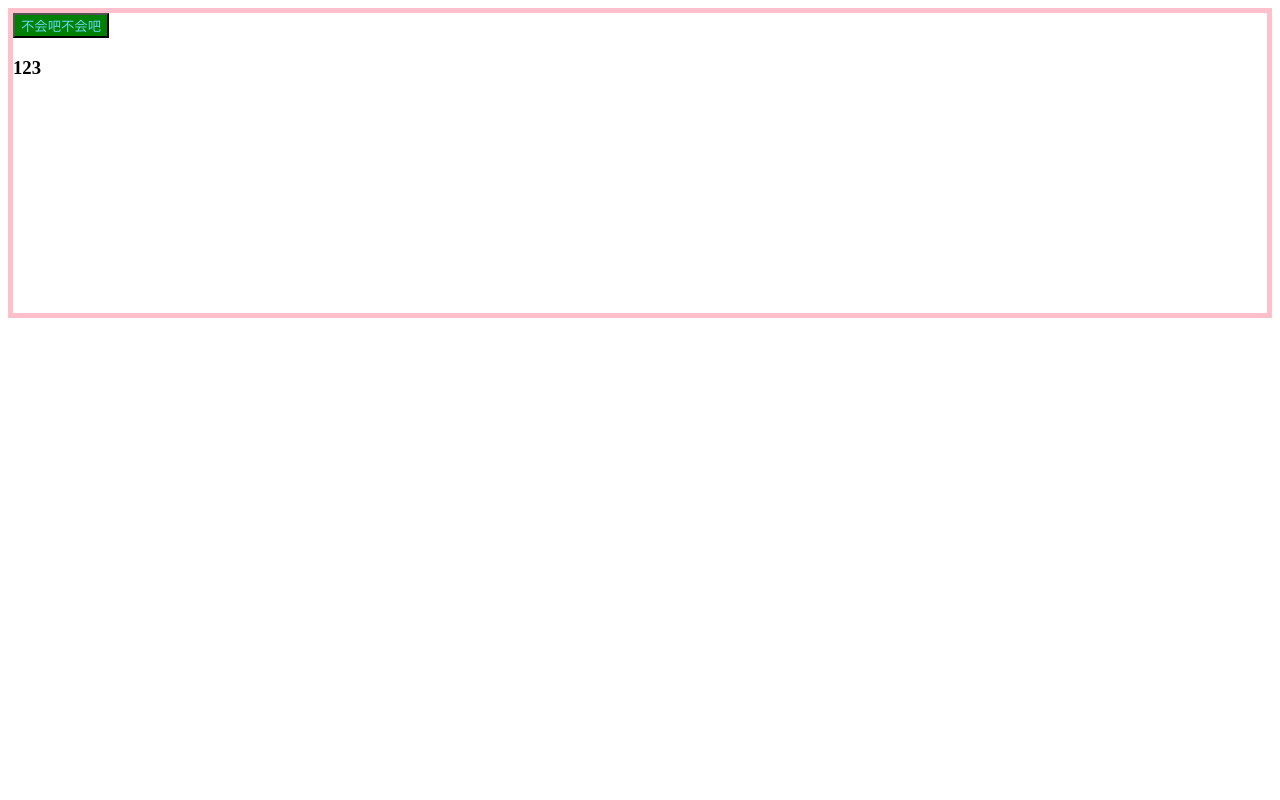
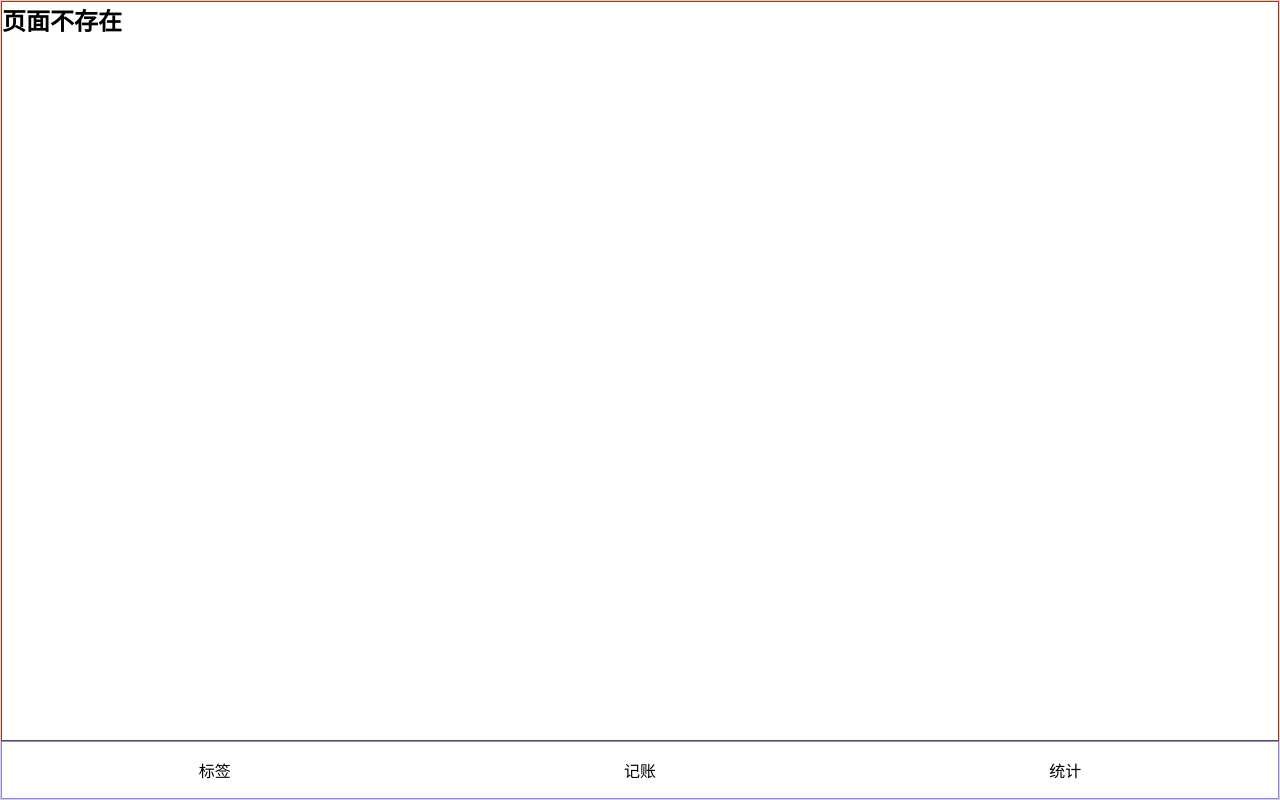
Before and after one commit to Guang-Yu6/react-my-account-book, a React (Create React App) app: page / in a window 1280 px wide. Built offline with nearby package versions, Linux system fonts and the light colour scheme.

Commit message:
导航栏布局搞定

```diff
--- a/package.json
+++ b/package.json
@@ -12,6 +12,7 @@
     "@types/react-dom": "^17.0.0",
     "react": "^17.0.2",
     "react-dom": "^17.0.2",
+    "react-router-dom": "^5.2.0",
     "react-scripts": "4.0.3",
     "styled-components": "^5.3.0",
     "typescript": "^4.1.2",
@@ -42,6 +43,7 @@
     ]
   },
   "devDependencies": {
+    "@types/react-router-dom": "^5.1.8",
     "@types/styled-components": "^5.1.11"
   }
 }
--- a/src/App.tsx
+++ b/src/App.tsx
@@ -1,24 +1,101 @@
 import React from 'react';
+import {
+  HashRouter as Router,
+  Switch,
+  Route,
+  Link,
+  Redirect
+} from 'react-router-dom';
 import styled from 'styled-components';
 
-const Button = styled.button`
-  color: #61dafb;
-  background: green;
-`
-const Div = styled.div`
-  border: 5px solid pink;
-  min-width: 300px;
-  min-height: 300px;
-`
+const Wraper = styled.div`
+  border: 1px solid pink;
+  height: 100vh;
+  display: flex;
+  flex-direction: column;
+`;
+
+const Main = styled.div`
+  border: 1px solid saddlebrown;
+  display: flex;
+  height: 100vh;
+`;
+
+const Nav = styled.nav`
+  border: 1px solid cornflowerblue;
+  > ul {
+    display: flex;
+    > li {
+      width: 33.33333%;
+      text-align: center;
+      padding: 16px;
+    }
+  }
+`;
 
 
 function App() {
   return (
-    <Div>
-      <Button>不会吧不会吧</Button>
-      <h3>123</h3>
-    </Div>
+    <Router>
+      <Wraper>
+        <Main>
+          <Switch>
+            <Route path="/tags">
+              <Tags/>
+            </Route>
+
+            <Route path="/money">
+              <Money/>
+            </Route>
+
+            <Route path='/Statistics'>
+              <Statistics/>
+            </Route>
+
+            <Route path='*'>
+              <A/>
+            </Route>
+
+            <Redirect exact from="/" to="/money"/>
+          </Switch>
+        </Main>
+
+        <Nav>
+          <ul>
+            <li>
+              <Link to="tags">标签</Link>
+            </li>
+
+            <li>
+              <Link to="/money">记账</Link>
+            </li>
+
+            <li>
+              <Link to="/Statistics">统计</Link>
+            </li>
+          </ul>
+        </Nav>
+
+
+      </Wraper>
+    </Router>
   );
 }
 
+function A() {
+  return <h2>页面不存在</h2>;
+}
+
+function Tags() {
+  return <h2>tags</h2>;
+}
+
+function Money() {
+  return <h2>money</h2>;
+}
+
+function Statistics() {
+  return <h3>统计页</h3>;
+}
+
 export default App;
--- /dev/null
+++ b/src/index.css
@@ -0,0 +1,10 @@
+@import-normalize;
+
+*{margin: 0;padding: 0}
+*{box-sizing: border-box}
+*::before{box-sizing: border-box}
+*::after{box-sizing: border-box}
+ul,ol {
+    list-style: none;
+}
+a {text-decoration: none; color:inherit}
--- a/src/index.tsx
+++ b/src/index.tsx
@@ -1,10 +1,8 @@
 import React from 'react';
 import ReactDOM from 'react-dom';
 import App from './App';
-
+import 'index.css'
 ReactDOM.render(
-  <React.StrictMode>
+<div>
     <App />
-  </React.StrictMode>,
-  document.getElementById('root')
-);
+</div>, document.getElementById('root'));
--- a/tsconfig.json
+++ b/tsconfig.json
@@ -1,5 +1,6 @@
 {
   "compilerOptions": {
+    "baseUrl": "src",
     "target": "es5",
     "lib": [
       "dom",
```
Also changed, not shown: 1 other file (tests, documents, lock files or other folders).
